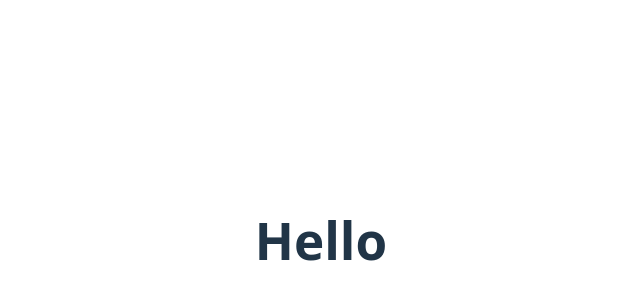
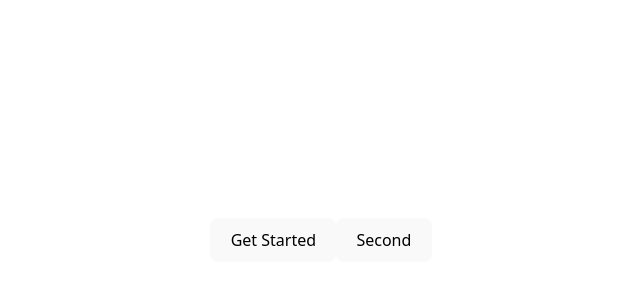
Before and after one commit to arayuly/react-animation-by-pt, a React (Vite) app: page / in a window 1280 px wide. Shown: the part 160-460 px from the top of the page, without its empty margins (319-959 px from the left). Built offline with nearby package versions, Linux system fonts and the light colour scheme.

Commit message:
Interactive Buttons

```diff
--- a/src/App.jsx
+++ b/src/App.jsx
@@ -1,16 +1,13 @@
 import './App.css'
 import { motion } from 'motion/react'
+import AnimatedButton from './components/AnimatedButton'
 
 function App() {
 
   return (
     <>
-      <motion.div
-        initial={{ opacity: 0, y: -40 }}
-        animate={{ opacity: 1, y: 0 }}
-        transition={{ duration: 0.8, ease: "easeOut" }}>
-        <h1>Hello</h1>
-      </motion.div>
+      <AnimatedButton>Get Started</AnimatedButton>
+      <AnimatedButton damping={0}>Second</AnimatedButton>
     </>
   )
 }
--- /dev/null
+++ b/src/components/AnimatedButton.jsx
@@ -0,0 +1,17 @@
+import { motion } from "motion/react"
+
+export default function AnimatedButton({
+    children,
+    stiffness = 300,
+    damping = 15
+}) {
+    return (
+        <motion.button
+            whileHover={{ scale: 1.05, y: -2 }}
+            whileTap={{ scale: 0.9, y: 1 }}
+            transition={{ type: "spring", stiffness, damping }}
+        >
+            {children}
+        </motion.button>
+    )
+}
```
